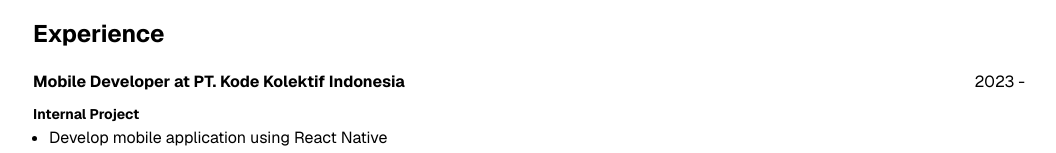
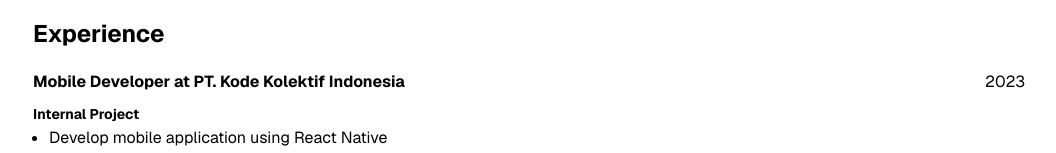
Before and after one commit to albae69/albae69.github.io, a Next.js app: page /about in a window 1280 px wide. Shown: the part 326-479 px from the top of the page, without its empty margins (111-1167 px from the left). Built offline with nearby package versions, Linux system fonts and the light colour scheme.

Commit message:
fix: remove dash when to is empty

```diff
--- a/components/ExperienceItem.tsx
+++ b/components/ExperienceItem.tsx
@@ -55,7 +55,7 @@
         </strong>
 
         <p>
-          {from} - {to}
+    {`${from} ${to != "" ? " - " : ""} ${to}`}
         </p>
       </p>
       {project.map((item, idx) => (
```
